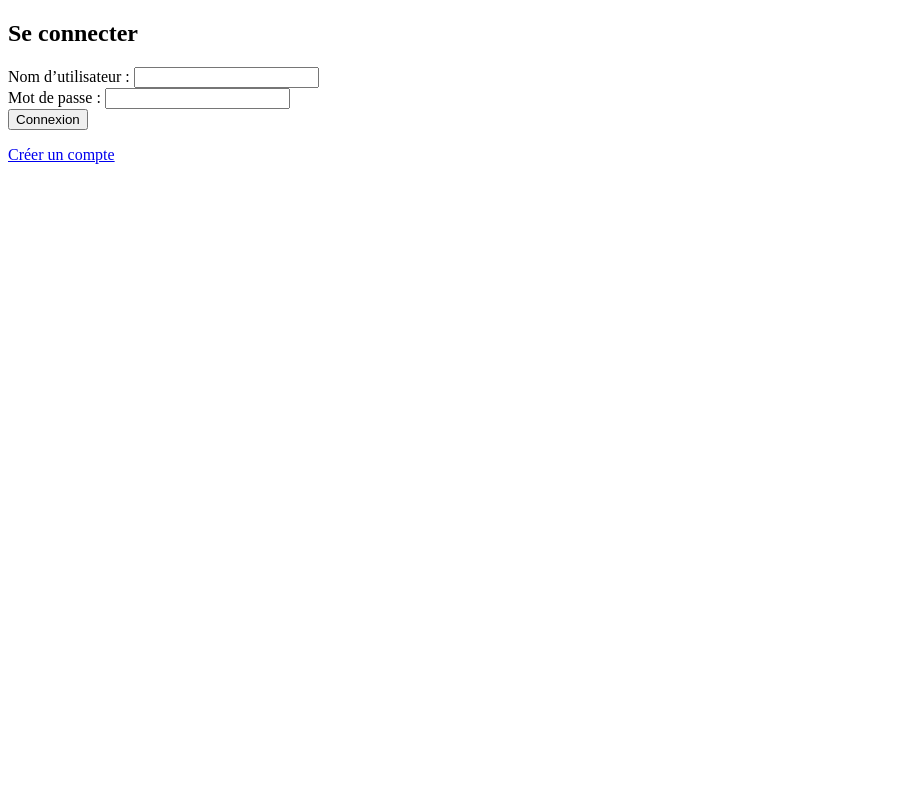
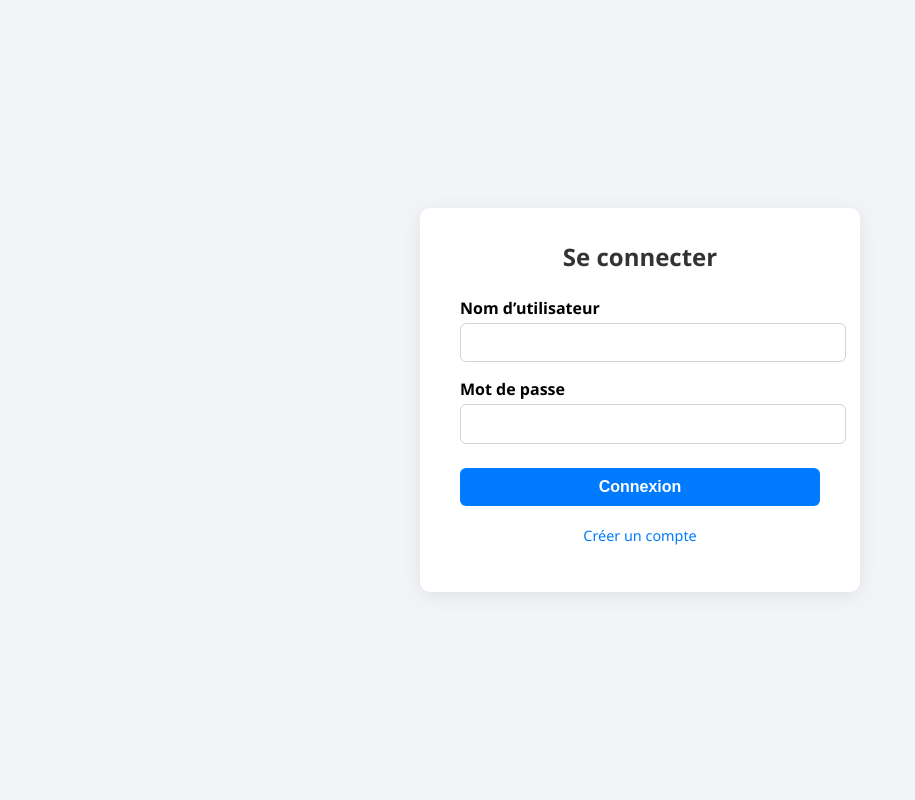
Before and after one commit to elyahfrisco/TD_Gestion_note_PHP_Procedurale, a PHP site: page /auth/login.php in a window 1280 px wide. Shown: the whole page, without its empty margins (0-915 px from the left). Run offline with PHP 8.4, Linux system fonts and the light colour scheme.

Commit message:
feat(login): refcor design

```diff
--- a/auth/login.php
+++ b/auth/login.php
@@ -7,8 +7,8 @@ $pdo = db_connect();
 $errors = [];
 if ($_SERVER['REQUEST_METHOD']==='POST'){
     $user = trim($_POST['username'] ?? '');
-    $pass = $_POST['password'] ?? '';
-    $stmt = $pdo->prepare("SELECT id_user, password_hash FROM users WHERE username=?");
+    $pass  = $_POST['password'] ?? '';
+    $stmt  = $pdo->prepare("SELECT id_user, password_hash FROM users WHERE username=?");
     $stmt->execute([$user]);
     $row = $stmt->fetch();
     if ($row && password_verify($pass, $row['password_hash'])) {
@@ -30,20 +30,40 @@ $justReg = isset($_GET['reg']);
     <title>Connexion</title>
 </head>
 
-<body>
-    <h2>Se connecter</h2>
-    <?php if($justReg) echo "<p style='color:green'>Inscription réussie ! Connectez-vous.</p>"; ?>
-    <?php foreach($errors as $err) echo "<p style='color:red'>$err</p>"; ?>
-    <form method="post">
-        <label>Nom d’utilisateur :
-            <input name="username" required>
-        </label><br>
-        <label>Mot de passe :
-            <input type="password" name="password" required>
-        </label><br>
-        <button>Connexion</button>
-    </form>
-    <p><a href="register.php">Créer un compte</a></p>
+<body
+    style="margin:0;font-family:'Segoe UI',Tahoma,Arial,sans-serif;display:flex;justify-content:center;align-items:center;min-height:100vh;background:#f2f4f7;">
+
+    <div
+        style="width:360px;background:#fff;padding:2rem 2.5rem;border-radius:10px;box-shadow:0 4px 20px rgba(0,0,0,.08);">
+        <h2 style="text-align:center;margin-top:0;margin-bottom:1.5rem;color:#333;">Se connecter</h2>
+
+        <?php if($justReg) echo "<p style='color:#28a745;text-align:center;margin:0 0 1rem'>Inscription réussie&nbsp;! Connectez-vous.</p>"; ?>
+        <?php foreach($errors as $err) echo "<p style='color:#dc3545;text-align:center;margin:0 0 1rem'>$err</p>"; ?>
+
+        <form method="post">
+            <label style="display:block;margin-bottom:1rem;">
+                <span style="display:block;font-weight:600;margin-bottom:.25rem;">Nom d’utilisateur</span>
+                <input name="username" required
+                    style="width:100%;padding:.6rem .75rem;border:1px solid #ced4da;border-radius:6px;font-size:1rem;outline:none;">
+            </label>
+
+            <label style="display:block;margin-bottom:1.5rem;">
+                <span style="display:block;font-weight:600;margin-bottom:.25rem;">Mot de passe</span>
+                <input type="password" name="password" required
+                    style="width:100%;padding:.6rem .75rem;border:1px solid #ced4da;border-radius:6px;font-size:1rem;outline:none;">
+            </label>
+
+            <button
+                style="width:100%;padding:.65rem 1rem;font-size:1rem;font-weight:600;background:#007bff;color:#fff;border:none;border-radius:6px;cursor:pointer;">
+                Connexion
+            </button>
+        </form>
+
+        <p style="text-align:center;margin-top:1.25rem;font-size:.9rem;">
+            <a href="register.php" style="color:#007bff;text-decoration:none;">Créer un compte</a>
+        </p>
+    </div>
+
 </body>
 
 </html>
```
